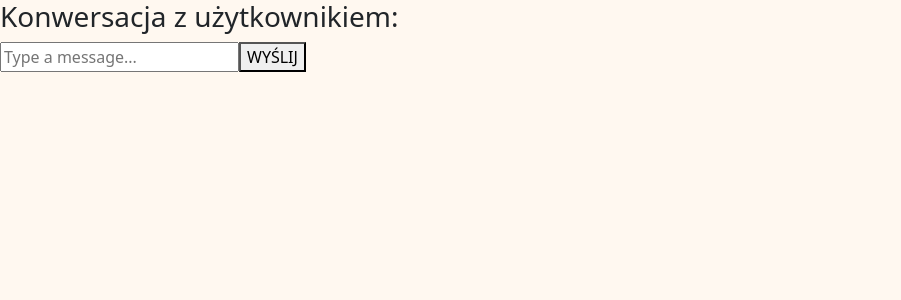
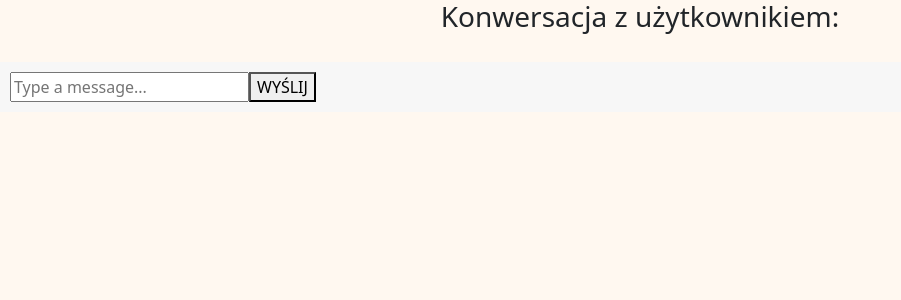
Before and after one commit to Patrycja-Jedrzejewska/chat-app, a Vue app: page /conversation/1 in a window 1280 px wide. Shown: the top 300 px of the page, without its empty margins (0-901 px from the left). Built offline with nearby package versions, Linux system fonts and the light colour scheme; no server answers; the database is empty; sample sign-in values are in the browser's storage.

Commit message:
Add basic styles to contacts and conversations

```diff
--- a/src/components/Avatar.vue
+++ b/src/components/Avatar.vue
@@ -22,8 +22,8 @@ export default{
   display: flex;
   align-items: center;
   justify-content: center;
-  width: 30px;
-  height: 30px;
+  width: 35px;
+  height: 35px;
   border-radius: 50%;
 }
 
--- a/src/components/Chat.vue
+++ b/src/components/Chat.vue
@@ -1,6 +1,6 @@
 <template>
     <div class="chat">
-<div class="chat__messages">
+        <div class="chat__messages">
             <Messages :contactId="contactId"/>
         </div>
         <div class="chat__new-message">
@@ -29,5 +29,21 @@ export default defineComponent({
 });
 </script>
 <style scoped lang="scss">
-
+    .chat{
+        display: flex;
+        flex-direction: column;
+        height: 100%;
+        width: 100%;
+        &__messages{
+            flex-grow: 1;
+            overflow-y: auto;
+            padding: 10px;
+            }
+        &__new-message{
+            position: sticky;
+            bottom: 0;
+            background-color: #f7f7f7;
+            padding: 10px;
+       }
+    }
 </style>
--- a/src/components/Contacts.vue
+++ b/src/components/Contacts.vue
@@ -2,21 +2,30 @@
     <div class="contacts">
         <ul v-if="users.length>0" class="contacts__list">
             <li v-for="user in users" :key="user.id" class="contact">
-                <router-link :to="`/conversation/${user.id}`" class="contact--link">
-                    <div class="contact__displayName">{{ user.displayName }}</div>
-                    <div class="contact__email">{{ user.email }}</div>
+                <router-link :to="`/conversation/${user.id}`" class="link">
+                    <div class="contact__avatar">
+                        <Avatar :color="user.color" :initial="user.initial" />
+                    </div>
+                    <div class="contact__info">
+                        <div class="contact__info--displayName">{{ user.displayName }}</div>
+                        <div class="contact__info--email">{{ user.email }}</div>
+                    </div>
                 </router-link>
             </li>
         </ul>
-        <div v-else class="contacts__info">Brak kontaktów</div>
+        <div v-else class="contacts__emptylist">Brak kontaktów</div>
     </div>
 </template>
 <script>
+import Avatar from '../components/Avatar.vue'
 import { computed, onMounted, ref } from 'vue';
 import { defineComponent } from 'vue';
 import { useUserStore } from '../store';
 
 export default defineComponent({
+    components:{
+        Avatar
+    },
   setup() {
     const userStore = useUserStore();
     const users = computed(() => userStore.users);
@@ -33,5 +42,74 @@ export default defineComponent({
 });
 </script>
 <style scoped lang="scss">
+.contacts{
+    width: 100%;
+    @media only screen and (min-width: 600px) {
+         width: 100%;
+
+    }
+
+        /* Medium devices (landscape tablets, 768px and up) */
+    @media only screen and (min-width: 768px) {
+
+
+    }
+
+
+    &__list{
+        list-style: none;
+        padding-left: 5px;
+        padding-right: 5px;
+        margin-top: 20px;
+
+        .contact{
+            display: flex;
+            align-items: center;
+            align-content: center;
+            padding: 10px;
+
+            height: 70px;
+
+
+            .link{
+                display: flex;
+                align-items: center;
+                color: #005B5E;
+                text-decoration: none;
+                background-color: #FFA17A;
+                border-radius: 20px;
+                padding: 5px 10px;
+                width: 100%;
+
+                &:hover{
+                    box-shadow: 0 0 0.5rem 0.1rem rgba(0, 91, 94, 0.25);
+
+                }
+            }
+            &__avatar{
+                margin-right: 10px;
+                scale: 110%;
+            }
+            &__info{
+                display: flex;
+                flex-direction: column;
+
+                &--displayName{
+                    font-weight: bold;
+
+                }
+                &--email{
+                    color: #00A9A5;
+
+                }
+            }
+
+        }
+    }
+    &__emptylist{
+        text-align: center;
+        color: gray
+    }
+}
 
 </style>
--- a/src/components/Conversation.vue
+++ b/src/components/Conversation.vue
@@ -1,6 +1,8 @@
 <template>
-    <h3>Konwersacja z użytkownikiem: {{ contactDisplayName }}</h3>
-    <Chat :contactId="contactId"/>
+    <h3 class="conversation__title">Konwersacja z użytkownikiem: {{ contactDisplayName }}</h3>
+    <div class="chat">
+        <Chat :contactId="contactId"/>
+    </div>
 </template>
 <script>
 import { useUserStore } from '../store';
@@ -25,5 +27,14 @@ export default defineComponent({
 });
 </script>
 <style scoped lang="scss">
-
+.conversation__title{
+    display: flex;
+    justify-content: center;
+    text-align: center;
+    flex-wrap: wrap;
+    width: 100%;
+}
+.chat{
+    display: flex;
+}
 </style>
--- a/src/components/Message.vue
+++ b/src/components/Message.vue
@@ -1,9 +1,9 @@
 <template>
     <div class="message" :class="[ isCurrentUser ? 'message--current-user' : 'message--another-user' ]">
-        <div class="message__avatar">
+        <div v-if="!isCurrentUser" class="message__avatar">
             <Avatar :color="user.color" :initial="user.initial" />
         </div>
-        <div class="message__author" >{{ user.displayName }}</div>
+        <div v-if="!isCurrentUser" class="message__author" >{{ user.displayName }}</div>
         <div class="message__text" >{{ message.text }}</div>
         <div class="message__date">{{ message.createdAt }}</div>
     </div>
--- a/src/views/ChatView.vue
+++ b/src/views/ChatView.vue
@@ -1,29 +1,41 @@
 <template>
-    <div class="contacts">
-        <Contacts />
+    <div class="chatview">
+        <div class="contacts">
+            <Contacts />
+        </div>
+        <div class="conversation">
+
+        </div>
     </div>
-    <div class="conversation">
-        <router-view></router-view>
-    </div>
-
 </template>
 <script>
 import Contacts from '../components/Contacts.vue';
+import Conversation from '../components/Conversation.vue'
 export default {
     name: "ChatView",
     components:{
         Contacts,
+        Conversation
     }
 };
 </script>
 <style scoped lang="scss">
-.contacts{
-    width: 200px;
-    background-color: yellow;
+.chatview{
+    width: 100%;
+    display: flex;
 }
 .conversation{
-    width: 500px;
-    background-color: orange;
+    display:none;
+
+
+    @media only screen and (min-width: 768px) {
+
+    }
 }
+.contacts{
+     display: flex;
+     @media only screen and (min-width: 768px) {
 
+    }
+}
 </style>
```
